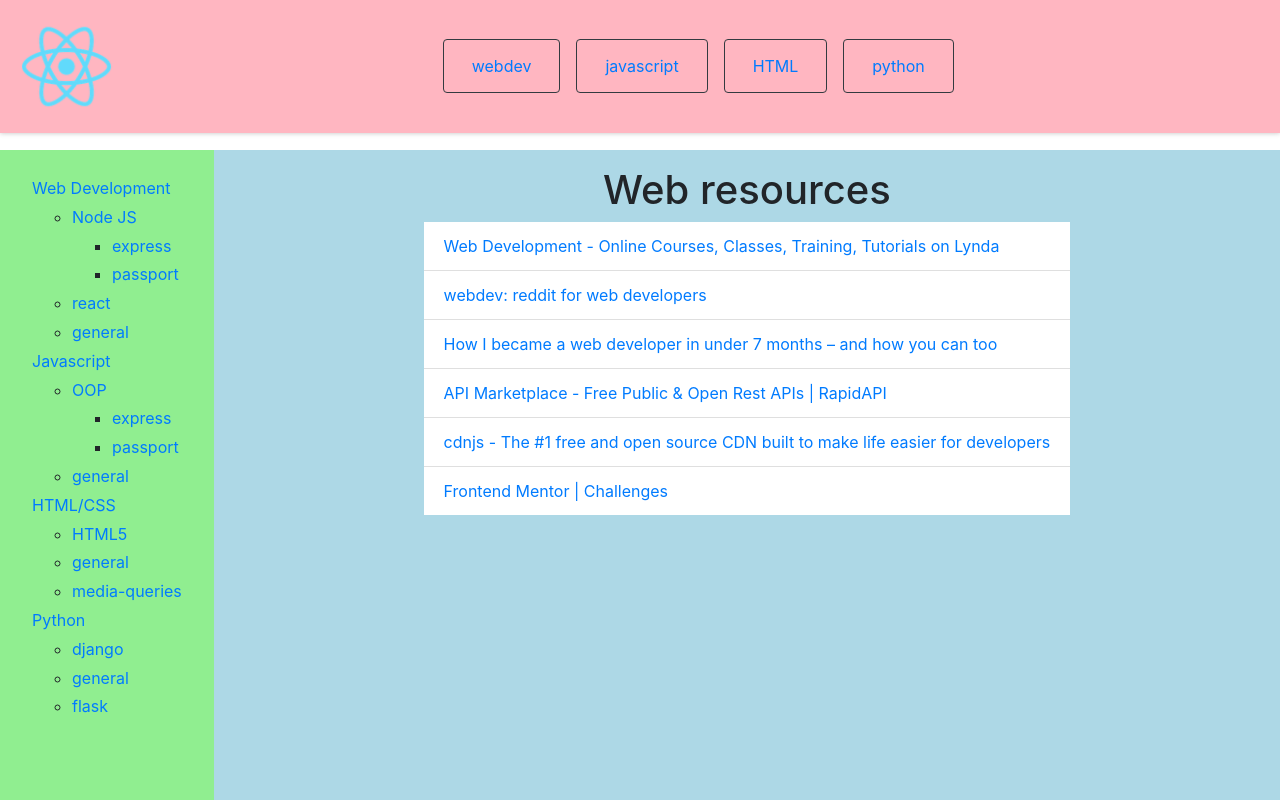
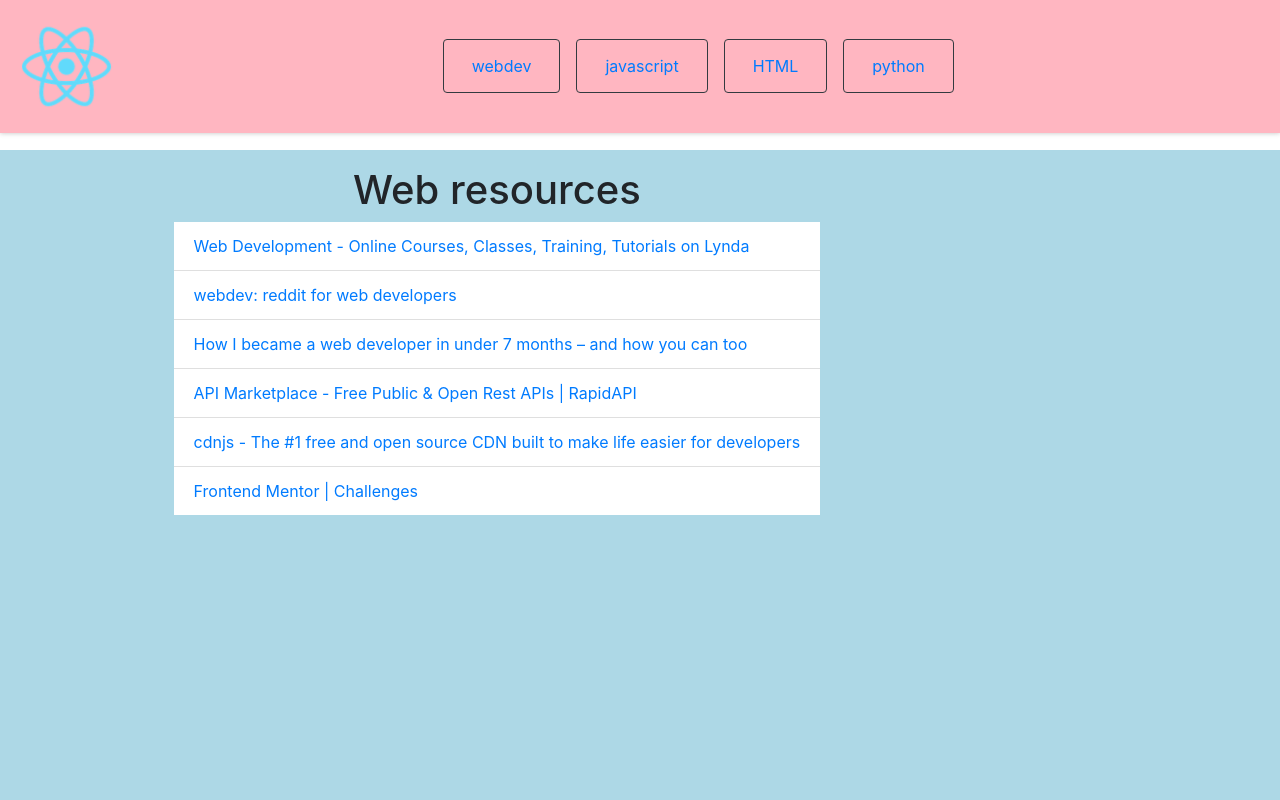
Before and after one commit to cd4d/webdev-resources, a React (Create React App) app in the folder frontend/: page / in a window 1280 px wide. Built offline with nearby package versions, Linux system fonts and the light colour scheme.

Commit message:
Unit testing for sidebar links, CSS transition, add second lvl of sublinks functionality

```diff
--- a/frontend/src/DB/javascript.json
+++ b/frontend/src/DB/javascript.json
@@ -27,9 +27,24 @@
   "sublevels": [
     {
       "title": "OOP",
-      "topic": "oop",
-      "sublevels": [{ "title": "express" }, { "title": "passport" }]
+      "topic": "oop"
     },
-    { "title": "general" }
+    { "title": "general", "topic": "general" },
+    {
+      "title": "ES6",
+      "topic": "es6",
+      "sublevels": [
+        {
+          "title": "general",
+          "topic": "general",
+          "links": [
+            {
+              "url": "https://lorenstewart.me/2017/01/22/javascript-array-methods-mutating-vs-non-mutating/",
+              "title": "javascript-array-methods-mutating-vs-non-mutating"
+            }
+          ]
+        }
+      ]
+    }
   ]
 }
--- a/frontend/src/DB/mockDB.json
+++ b/frontend/src/DB/mockDB.json
@@ -56,7 +56,8 @@
         ]
       },
       {
-        "title": "react"
+        "title": "React",
+        "topic": "react"
       },
       {
         "title": "general"
--- a/frontend/src/DB/python.json
+++ b/frontend/src/DB/python.json
@@ -2,9 +2,9 @@
     "topic": "python",
     "title": "Python",
     "sublevels": [
-        {"title":"django"},
-        {"title":"general"},
-        {"title":"flask"}
+        {"title":"django","topic": "django"},
+        {"title":"general","topic": "general"},
+        {"title":"flask","topic": "flask"}
       ],
     "links": [
         {
--- a/frontend/src/DB/web-development.json
+++ b/frontend/src/DB/web-development.json
@@ -28,8 +28,8 @@
     "topic": "node",
     "title": "Node JS",
     "sublevels": [
-        {"title":"express"},
-        {"title":"passport"}
+        {"title":"Express","topic": "express"},
+        {"title":"Passport","topic": "passport"}
     ],
     "links": [
         {
@@ -50,5 +50,5 @@
         }
 
     ]
-}, {"title":"react"}, {"title":"general"}]
+}, {"title":"react","topic": "react"}, {"title":"general","topic": "general"}]
 }
--- a/frontend/src/components/main/Main.js
+++ b/frontend/src/components/main/Main.js
@@ -44,8 +44,7 @@
   // access db if route matches, to be replaced by validation in backend
   if (Object.keys(props).length !== 0 && props.match.params) {
     // query DB
-    let topic = props.match.params.firstSubLvl || props.match.params.mainTopic;
-    console.log(topic);
+    let topic = props.match.params.secondSubLvl || props.match.params.firstSubLvl || props.match.params.mainTopic;
     let queryDBResult = getTopicData(props.mockDB, topic);
     console.log(queryDBResult);
     // update displayedData if result
--- a/frontend/src/components/sidebar/Sidebar.js
+++ b/frontend/src/components/sidebar/Sidebar.js
@@ -7,12 +7,12 @@
 
   return (
     <li key={uuidv4()}>
-      { <a href={`/${item.topic}`}>{item.title}</a>}
-      {/* Sublevel */}
+      { <a href={`${item.stringUrl}${item.topic}`}>{item.title}</a>}
+      {/* Sublevel, adding topic to build url e.g webdev/node */}
       {Array.isArray(item.sublevels) && (
         <ul>
           {item.sublevels.map((subItem) => (
-            <SidebarItem key={uuidv4()} depth={item.depth + 1} {...subItem} />
+            <SidebarItem key={uuidv4()} depth={item.depth + 1} stringUrl={item.stringUrl + item.topic + "/"} {...subItem} />
           ))}
         </ul>
       )}
@@ -28,7 +28,7 @@
         <nav className="content">
           <ul className="sidebar-items">
             {props.mockDB.map((item) => (
-              <SidebarItem key={uuidv4()} depth={0} {...item} />
+              <SidebarItem key={uuidv4()} depth={0} stringUrl="/" {...item} />
             ))}
           </ul>
         </nav>
--- a/frontend/src/components/sidebar/sidebar.css
+++ b/frontend/src/components/sidebar/sidebar.css
@@ -1,12 +1,26 @@
-
 .sidebar {
   background-color: lightgreen;
-  padding: 0.5rem 1rem 1rem;}
+  padding: 0.5rem 1rem 1rem;
+  animation-name: sidebar-animation;
+  animation-duration: 300ms;
+}
 
 .sidebar-items {
   list-style-type: none;
-  padding: 0 ;
+  padding: 0;
   margin: 1rem 1rem 0;
 
   line-height: 1.8;
 }
+@keyframes sidebar-animation {
+  from {
+    margin-left: -500px
+  }
+
+  /* 99% {
+    margin-left: -5px
+  } */
+  to {
+    margin-left: 0px
+  }
+}
--- a/frontend/src/routes/routes.js
+++ b/frontend/src/routes/routes.js
@@ -16,6 +16,11 @@
         path="/:mainTopic/:firstSubLvl"
         render={(routeProps) => <Main {...routeProps} mockDB={mockDB} />}
       ></Route>
+      <Route
+        exact
+        path="/:mainTopic/:firstSubLvl/:secondSubLvl"
+        render={(routeProps) => <Main {...routeProps} mockDB={mockDB} />}
+      ></Route>
       <Route path="/" render={() => <Main />}></Route>
     </Switch>
   );
```
Also changed, not shown: frontend/src/components/app/App.css (+7 -5 lines), 2 other files (tests, documents, lock files or other folders).
